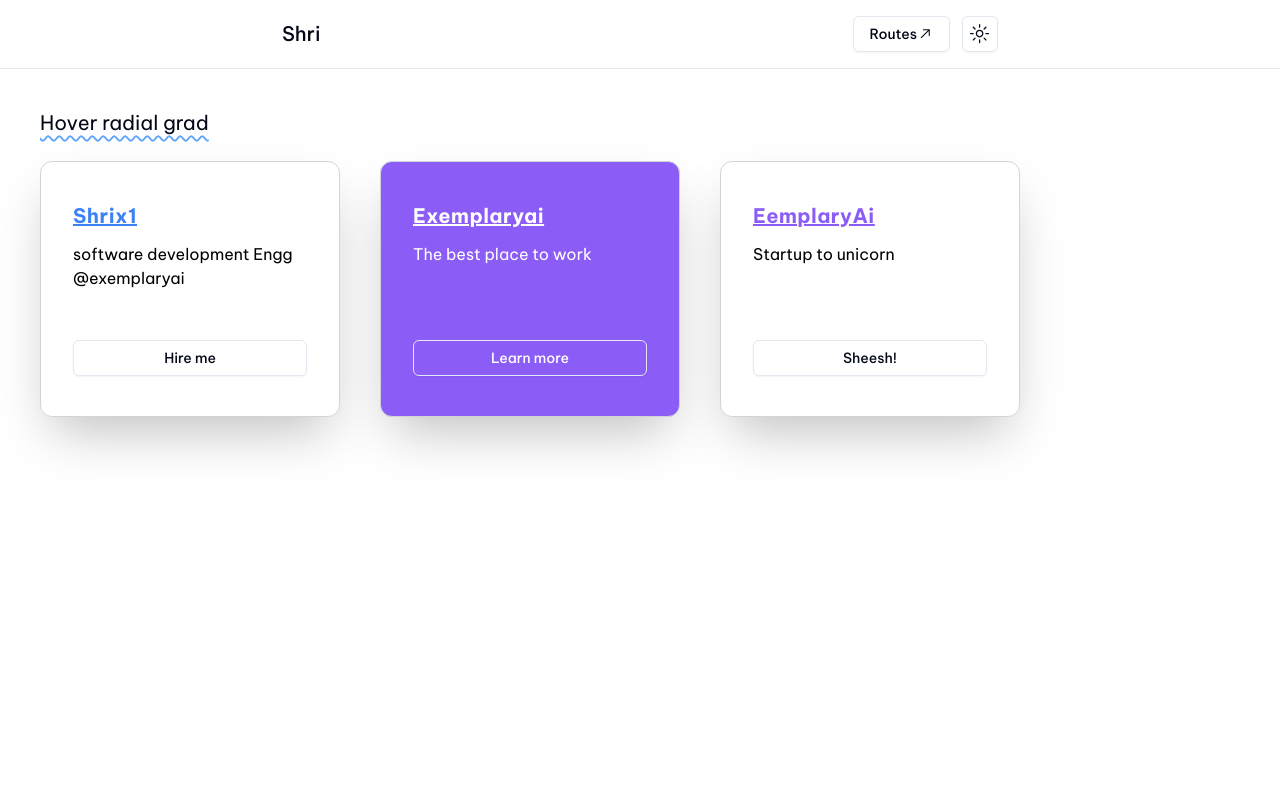
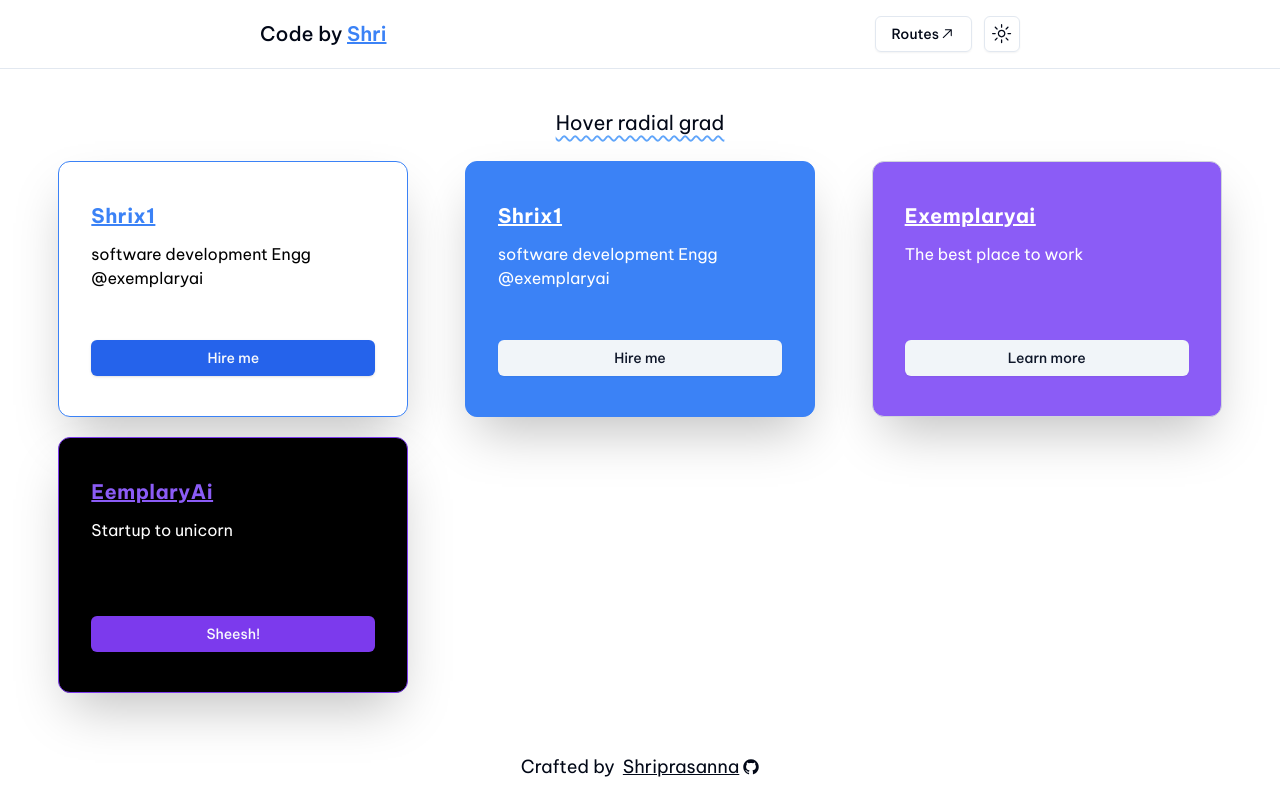
Before and after one commit to shrix1/exploring-new-stuffs, a Next.js app: page /hovercard in a window 1280 px wide. Built offline with nearby package versions, Linux system fonts and the light colour scheme.

Commit message:
Add new animation and functionality

```diff
--- a/app/hovercard/Card.tsx
+++ b/app/hovercard/Card.tsx
@@ -31,7 +31,7 @@ const Card: React.FC<CardProps> = ({ className, grad, children }) => {
   return (
     <section
       className={cn(
-        "w-1/4 relative h-64 rounded-xl border dark:bg-black border-gray-300 group shadow-2xl",
+        "w-[350px] relative h-64 rounded-xl border dark:bg-black border-gray-300 group shadow-2xl",
         className
       )}
       onMouseMove={handleMouseMove}
@@ -45,7 +45,7 @@ const Card: React.FC<CardProps> = ({ className, grad, children }) => {
             ${grad}, transparent 80%`,
         }}
       />
-      <section className="flex relative z-4 px-8 py-10 flex-col justify-between h-full">
+      <section className="flex relative z-5 px-8 py-10 flex-col justify-between h-full">
         {children}
       </section>
     </section>
--- a/app/hovercard/page.tsx
+++ b/app/hovercard/page.tsx
@@ -5,14 +5,14 @@ import { Button } from "@/components/ui/button"
 const Page = () => {
   return (
     <main className="p-10">
-      <h1 className="mb-6 text-xl underline underline-offset-[5px] decoration-blue-400 decoration-wavy">
+      <h1 className="mb-6 text-center text-xl underline underline-offset-[5px] decoration-blue-400 decoration-wavy">
         Hover radial grad
       </h1>
 
-      <section className="flex gap-10 flex-wrap">
+      <section className="grid grid-cols-1 w-full gap-5 lg:grid-cols-3 place-items-center">
         <Card
-          className="bg-white hover:scale-105 transition-transform duration-300"
-          grad="rgba(0,90,255,0.2)"
+          className="bg-white border-blue-500 hover:scale-105 transition-transform duration-300"
+          grad="rgba(0,90,255,0.4)"
         >
           <>
             <div className="space-y-3">
@@ -23,13 +23,37 @@ const Page = () => {
                 software development Engg @exemplaryai
               </p>
             </div>
-            <Button variant="outline">Hire me</Button>
+            <Button>Hire me</Button>
           </>
         </Card>
 
         <Card
-          className="bg-violet-500 hover:-translate-y-2 transition-transform duration-300"
-          grad="rgba(178,102,255)"
+          className="bg-blue-500 overflow-hidden border-blue-500 hover:scale-105 transition-transform duration-300
+          hover:ring-2 hover:ring-blue-500 hover:ring-offset-2"
+          grad="rgba(255,255,255,0.3)"
+        >
+          <>
+            <div
+              className="absolute transform -translate-x-[500px] rotate-45
+             group-hover:translate-x-[550px] inset-0 ease-out transition-transform delay-75 duration-1000
+             w-16 h-screen -mt-[300px] bg-white/20"
+            />
+            <div className="space-y-3">
+              <h1 className="text-xl underline font-bold tracking-wide text-white">
+                Shrix1
+              </h1>
+              <p className="text-white">
+                software development Engg @exemplaryai
+              </p>
+            </div>
+            <Button variant="secondary">Hire me</Button>
+          </>
+        </Card>
+
+        <Card
+          className="bg-violet-500 dark:bg-violet-500 hover:-translate-y-2 transition-transform duration-300"
+          // grad="rgba(178,102,255 , 0.8)"
+          grad="rgba(255,255,255,0.4)"
         >
           <>
             <div className="space-y-3">
@@ -40,24 +64,31 @@ const Page = () => {
                 The best place to work
               </p>
             </div>
-            <Button
-              variant="outline"
-              className="text-white hover:bg-violet-400"
-            >
+            <Button variant="secondary" className="hover:bg-violet-400">
               Learn more
             </Button>
           </>
         </Card>
 
-        <Card className="bg-white" grad="rgba(178,102,255,0.2)">
+        <Card
+          className="bg-black border-violet-600 overflow-hidden hover:ring-2 hover:ring-violet-700 hover:ring-offset-2 hover:scale-105 transition-transform duration-300"
+          grad="rgba(178,102,255,0.5)"
+        >
           <>
+            <div
+              className="absolute transform -translate-x-[500px] rotate-45
+             group-hover:translate-x-[550px] inset-0 ease-out transition-transform delay-75 duration-1000
+             w-16 h-screen -mt-[300px] bg-white/20"
+            />
             <div className="space-y-3">
               <h1 className="text-xl underline font-bold tracking-wide text-violet-500">
                 EemplaryAi
               </h1>
-              <p className="text-black dark:text-white">Startup to unicorn</p>
+              <p className="text-white">Startup to unicorn</p>
             </div>
-            <Button variant="outline">Sheesh!</Button>
+            <Button className="bg-violet-600 hover:bg-violet-700 hover:text-white">
+              Sheesh!
+            </Button>
           </>
         </Card>
       </section>
--- a/app/layout.tsx
+++ b/app/layout.tsx
@@ -3,6 +3,7 @@ import "./globals.css"
 import type { Metadata } from "next"
 import { Be_Vietnam_Pro } from "next/font/google"
 import NavBar from "@/components/NavBar"
+import Footer from "@/components/Footer"
 
 const vietnamese = Be_Vietnam_Pro({
   weight: ["100", "200", "300", "400", "500", "600", "700", "800", "900"],
@@ -26,6 +27,7 @@ export default function RootLayout({
         <ThemeProvider attribute="class" enableSystem defaultTheme="system">
           <NavBar />
           {children}
+          <Footer />
         </ThemeProvider>
       </body>
     </html>
--- a/components/NavBar.tsx
+++ b/components/NavBar.tsx
@@ -27,7 +27,10 @@ const NavBar = () => {
       } `}
     >
       <h1 className="text-xl font-medium">
-        <Link href="/">Shri</Link>
+        <Link href="/">
+          Code by{" "}
+          <span className="text-blue-500 font-semibold underline">Shri</span>
+        </Link>
       </h1>
       <section className="flex justify-center items-center gap-3">
         <DropdownMenu>
```
